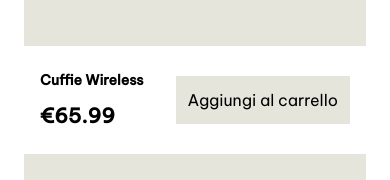
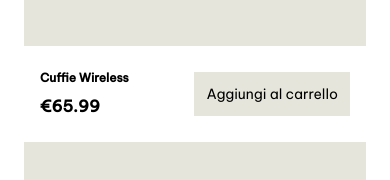
Before and after one commit to andreamarangon/react-shopping-cart, a React (Vite) app: page / in a window 390 px wide. Shown: the part 482-662 px from the top of the page. Built offline with nearby package versions, Linux system fonts and the light colour scheme.

Commit message:
style: adjust font sizes for item name and price in ShoppingItem component

```diff
--- a/src/components/ShoppingItem.jsx
+++ b/src/components/ShoppingItem.jsx
@@ -16,10 +16,10 @@ const ShoppingItem = ({ item }) => {
       </Link>
       <div className='mt-6 flex justify-between items-center px-4'>
         <div>
-          <div className='text-sm font-bold mb-3'>{name}</div>
-          <div className='text-xl font-bold'>€{price}</div>
+          <div className='text-xs sm:text-sm font-bold mb-2 sm:mb-3'>{name}</div>
+          <div className='sm:text-xl font-bold'>€{price}</div>
         </div>
-        <button onClick={() => dispatch(add(item))} className='bg-grey p-3 cursor-pointer'>Aggiungi al carrello</button>
+        <button onClick={() => dispatch(add(item))} className='bg-grey p-3 cursor-pointer text-sm sm:text-base'>Aggiungi al carrello</button>
       </div>
     </div>
   )
```
